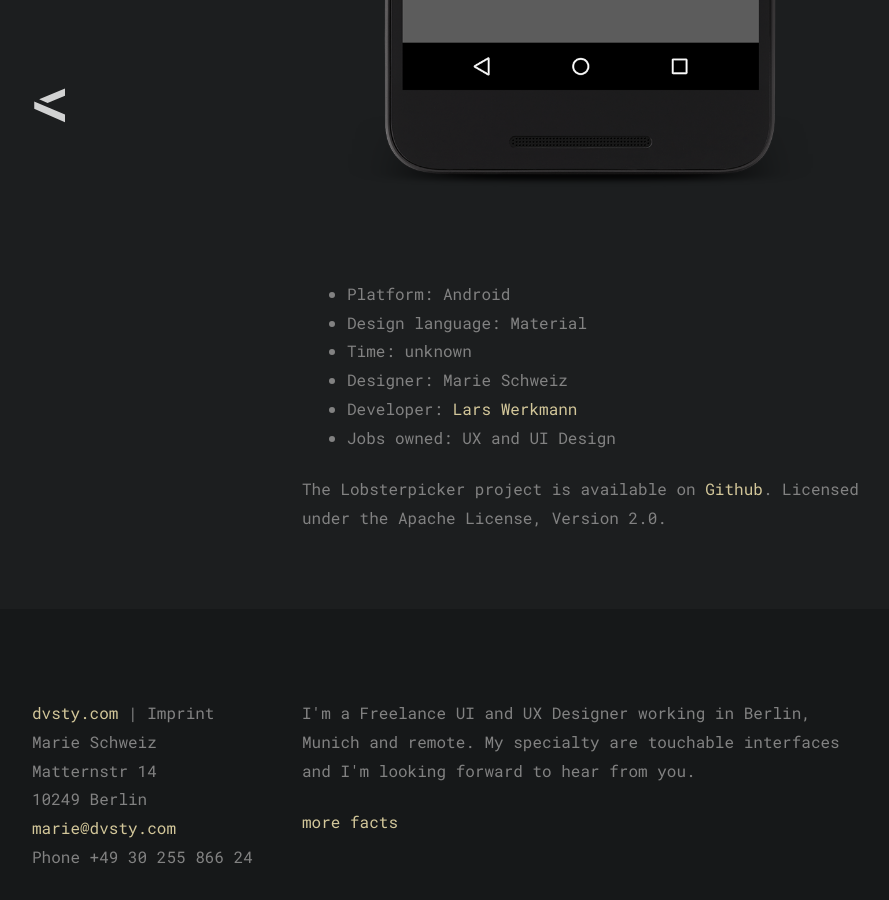
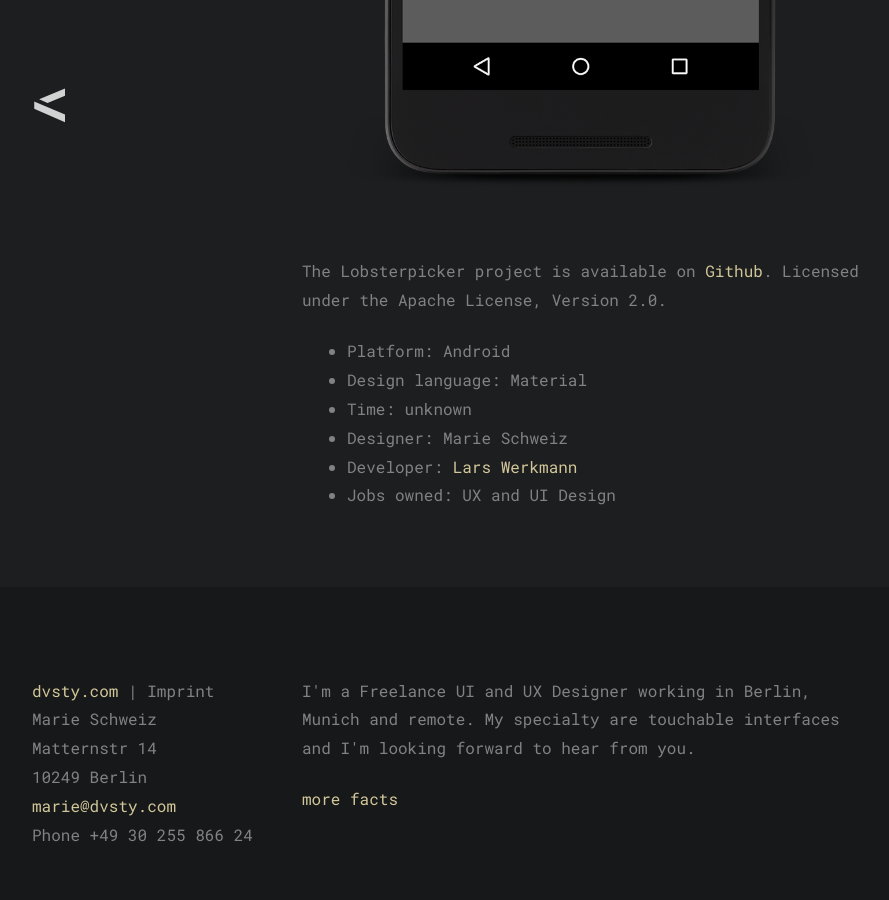
Before and after one commit to MarieSchweiz/dvsty, a Jekyll site: the page built from _posts/2015-10-28-lobsterpicker.markdown, in a window 1280 px wide and 900 px high, scrolled down 3500 px. Shown: the whole window, without its empty margins (58-947 px from the left). Built offline with Jekyll 4.4.1, drawn with Linux system fonts in a browser that asks for light colours; nearby versions of some CDN libraries; a script that is not in the unit is left out; part of the change alters nothing that is shown.

```diff
--- a/_posts/2015-10-28-lobsterpicker.markdown
+++ b/_posts/2015-10-28-lobsterpicker.markdown
@@ -28,6 +28,7 @@ Our next generation got cleaner and we picked up Googles Material color palette.
 Our recent version of the lobsterpicker is released on Github and available in the [Google Play store as Demo app](https://play.google.com/store/apps/details?id=com.larswerkman.lobsterpickerproject). Check it out.
 
 <img class="image-center" src="/docs/2015-10-28-lobsterpicker/Screenshot_2015-10-19-14-54-25_framed.png">
+The Lobsterpicker project is available on [Github](https://github.com/LarsWerkman/Lobsterpicker). Licensed under the Apache License, Version 2.0.
 
 * Platform: Android
 * Design language: Material
@@ -35,5 +36,3 @@ Our recent version of the lobsterpicker is released on Github and available in t
 * Designer: Marie Schweiz
 * Developer: [Lars Werkmann](https://larswerkman.com/)
 * Jobs owned: UX and UI Design
-
-The Lobsterpicker project is available on [Github](https://github.com/LarsWerkman/Lobsterpicker). Licensed under the Apache License, Version 2.0.
```
